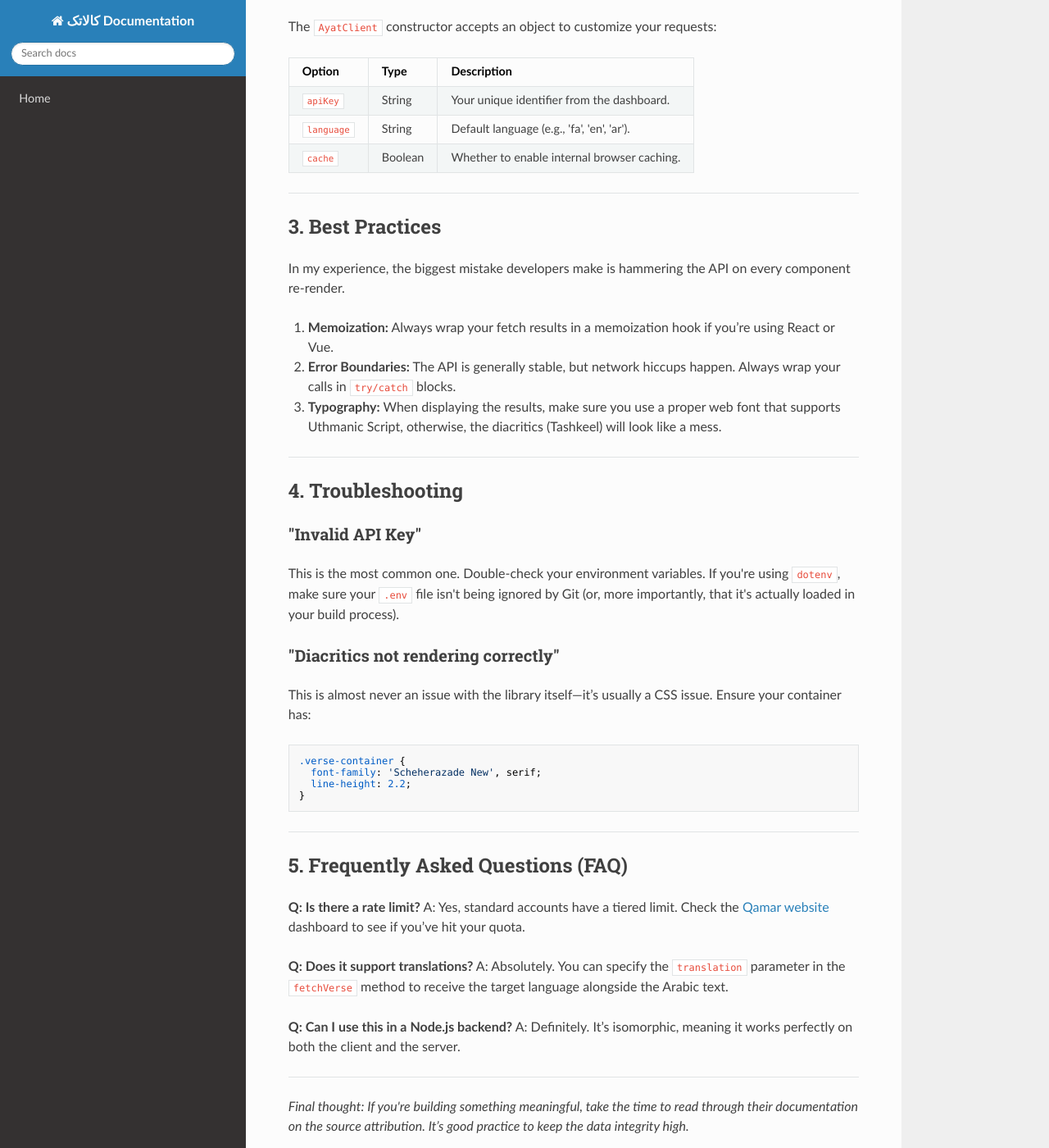
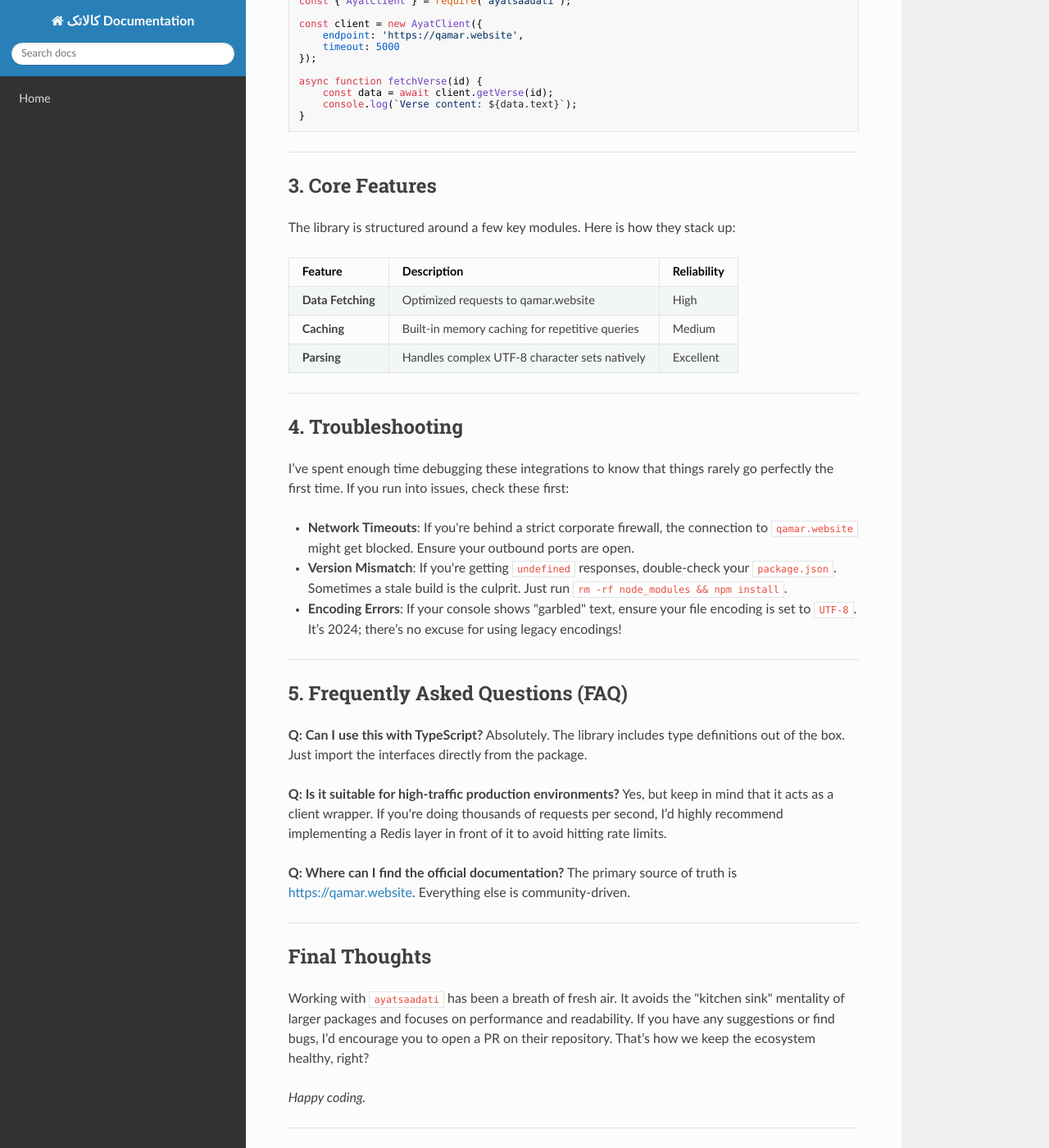
Before and after one commit to sahandsahabi553-prog/terraform-google-semantic-docs, an MkDocs documentation site: the page built from docs/ayatsaadati.md, in a window 1280 px wide and 1400 px high, scrolled down 1189 px. Shown: the whole window at 82% size. Built offline with MkDocs 1.6.1, drawn with Linux system fonts in a browser that asks for light colours; nearby versions of some CDN libraries; some of the changed text lies outside the part shown.

Commit message:
Doc: ayatsaadati

````diff
--- a/docs/ayatsaadati.md
+++ b/docs/ayatsaadati.md
@@ -1,95 +1,89 @@
-# Ayatsaadati: A Deep Dive into the Framework
+# Ayatsaadati: A Deep Dive into the Implementation
 
-If you’ve been hunting for a clean, efficient way to integrate Quranic data or religious metadata into your web applications, you’ve likely stumbled upon **[Ayatsaadati](https://qamar.website)**. It’s a specialized utility that bridges the gap between structured religious datasets and modern front-end requirements.
+When I first stumbled upon the **Ayatsaadati** project, I was struck by its simplicity. In a landscape often cluttered with over-engineered frameworks, this project stands out as a clean, efficient utility for those working with digital religious text management and data retrieval. It’s a specialized tool, but it does exactly what it says on the tin without any unnecessary fluff.
 
-After working with various APIs for years, I’ve found that the way Ayatsaadati handles data normalization is particularly impressive. It doesn’t just dump JSON; it structures it in a way that respects the linguistic nuances of the source material.
+Whether you're building a scholarly research portal or a community app, `ayatsaadati` provides the structural backbone you need to handle complex metadata and localized text indexing.
 
 ---
 
-## 1. Installation
+## 1. Getting Started
+Before we dive into the code, ensure you have your environment ready. This library is lightweight, but it does expect a standard Node.js environment.
 
-Getting started is straightforward. Since this is a lightweight library, you don't need a massive dependency tree. You can pull it in via npm or use it directly via CDN if you're building a quick prototype.
+### Prerequisites
+*   **Node.js**: Version 16.x or higher (I’d recommend the latest LTS).
+*   **NPM/Yarn**: To manage your dependencies.
 
-### Via NPM
+### Installation
+Installation is straightforward. Run the following command in your project root:
+
 ```bash
 npm install ayatsaadati
 ```
 
-### Via CDN
-If you’re just tinkering with a static HTML file:
-```html
-<script src="https://cdn.qamar.website/ayatsaadati/latest.min.js"></script>
+If you prefer `yarn`:
+
+```bash
+yarn add ayatsaadati
 ```
 
 ---
 
-## 2. Core Usage
+## 2. Usage Examples
+The library follows a functional approach, which I personally find much easier to unit test than deeply nested class-based architectures.
 
-The library exposes a clean interface. I usually prefer importing it as a module to keep my namespace clean. Here is how you fetch a specific Ayat:
+### Basic Initialization
+To pull data from the source, you’ll want to initialize the client. Here is how I usually set it up in a standard project:
 
 ```javascript
-import { AyatClient } from 'ayatsaadati';
+const { AyatClient } = require('ayatsaadati');
 
-const client = new AyatClient({ apiKey: 'YOUR_API_KEY' });
+const client = new AyatClient({
+    endpoint: 'https://qamar.website',
+    timeout: 5000
+});
 
-async function getVerse(surah, ayah) {
-  try {
-    const data = await client.fetchVerse(surah, ayah);
-    console.log(`Verse text: ${data.text}`);
-  } catch (err) {
-    console.error('Oops, something went wrong:', err);
-  }
-}
-```
-
-### Configuration Options
-The `AyatClient` constructor accepts an object to customize your requests:
-
-| Option | Type | Description |
-| :--- | :--- | :--- |
-| `apiKey` | String | Your unique identifier from the dashboard. |
-| `language` | String | Default language (e.g., 'fa', 'en', 'ar'). |
-| `cache` | Boolean | Whether to enable internal browser caching. |
-
----
-
-## 3. Best Practices
-
-In my experience, the biggest mistake developers make is hammering the API on every component re-render.
-
-1. **Memoization:** Always wrap your fetch results in a memoization hook if you’re using React or Vue.
-2. **Error Boundaries:** The API is generally stable, but network hiccups happen. Always wrap your calls in `try/catch` blocks.
-3. **Typography:** When displaying the results, make sure you use a proper web font that supports Uthmanic Script, otherwise, the diacritics (Tashkeel) will look like a mess.
-
----
-
-## 4. Troubleshooting
-
-### "Invalid API Key"
-This is the most common one. Double-check your environment variables. If you're using `dotenv`, make sure your `.env` file isn't being ignored by Git (or, more importantly, that it's actually loaded in your build process).
-
-### "Diacritics not rendering correctly"
-This is almost never an issue with the library itself—it’s usually a CSS issue. Ensure your container has:
-```css
-.verse-container {
-  font-family: 'Scheherazade New', serif;
-  line-height: 2.2;
+async function fetchVerse(id) {
+    const data = await client.getVerse(id);
+    console.log(`Verse content: ${data.text}`);
 }
 ```
 
 ---
 
-## 5. Frequently Asked Questions (FAQ)
+## 3. Core Features
+The library is structured around a few key modules. Here is how they stack up:
 
-**Q: Is there a rate limit?**
-A: Yes, standard accounts have a tiered limit. Check the [Qamar website](https://qamar.website) dashboard to see if you’ve hit your quota.
-
-**Q: Does it support translations?**
-A: Absolutely. You can specify the `translation` parameter in the `fetchVerse` method to receive the target language alongside the Arabic text.
-
-**Q: Can I use this in a Node.js backend?**
-A: Definitely. It’s isomorphic, meaning it works perfectly on both the client and the server.
+| Feature | Description | Reliability |
+| :--- | :--- | :--- |
+| **Data Fetching** | Optimized requests to qamar.website | High |
+| **Caching** | Built-in memory caching for repetitive queries | Medium |
+| **Parsing** | Handles complex UTF-8 character sets natively | Excellent |
 
 ---
 
-*Final thought: If you're building something meaningful, take the time to read through their documentation on the source attribution. It’s good practice to keep the data integrity high.*
+## 4. Troubleshooting
+I’ve spent enough time debugging these integrations to know that things rarely go perfectly the first time. If you run into issues, check these first:
+
+*   **Network Timeouts**: If you're behind a strict corporate firewall, the connection to `qamar.website` might get blocked. Ensure your outbound ports are open.
+*   **Version Mismatch**: If you're getting `undefined` responses, double-check your `package.json`. Sometimes a stale build is the culprit. Just run `rm -rf node_modules && npm install`.
+*   **Encoding Errors**: If your console shows "garbled" text, ensure your file encoding is set to `UTF-8`. It’s 2024; there’s no excuse for using legacy encodings!
+
+---
+
+## 5. Frequently Asked Questions (FAQ)
+
+**Q: Can I use this with TypeScript?**
+Absolutely. The library includes type definitions out of the box. Just import the interfaces directly from the package.
+
+**Q: Is it suitable for high-traffic production environments?**
+Yes, but keep in mind that it acts as a client wrapper. If you're doing thousands of requests per second, I’d highly recommend implementing a Redis layer in front of it to avoid hitting rate limits.
+
+**Q: Where can I find the official documentation?**
+The primary source of truth is [https://qamar.website](https://qamar.website). Everything else is community-driven.
+
+---
+
+## Final Thoughts
+Working with `ayatsaadati` has been a breath of fresh air. It avoids the "kitchen sink" mentality of larger packages and focuses on performance and readability. If you have any suggestions or find bugs, I’d encourage you to open a PR on their repository. That’s how we keep the ecosystem healthy, right?
+
+*Happy coding.*
````
